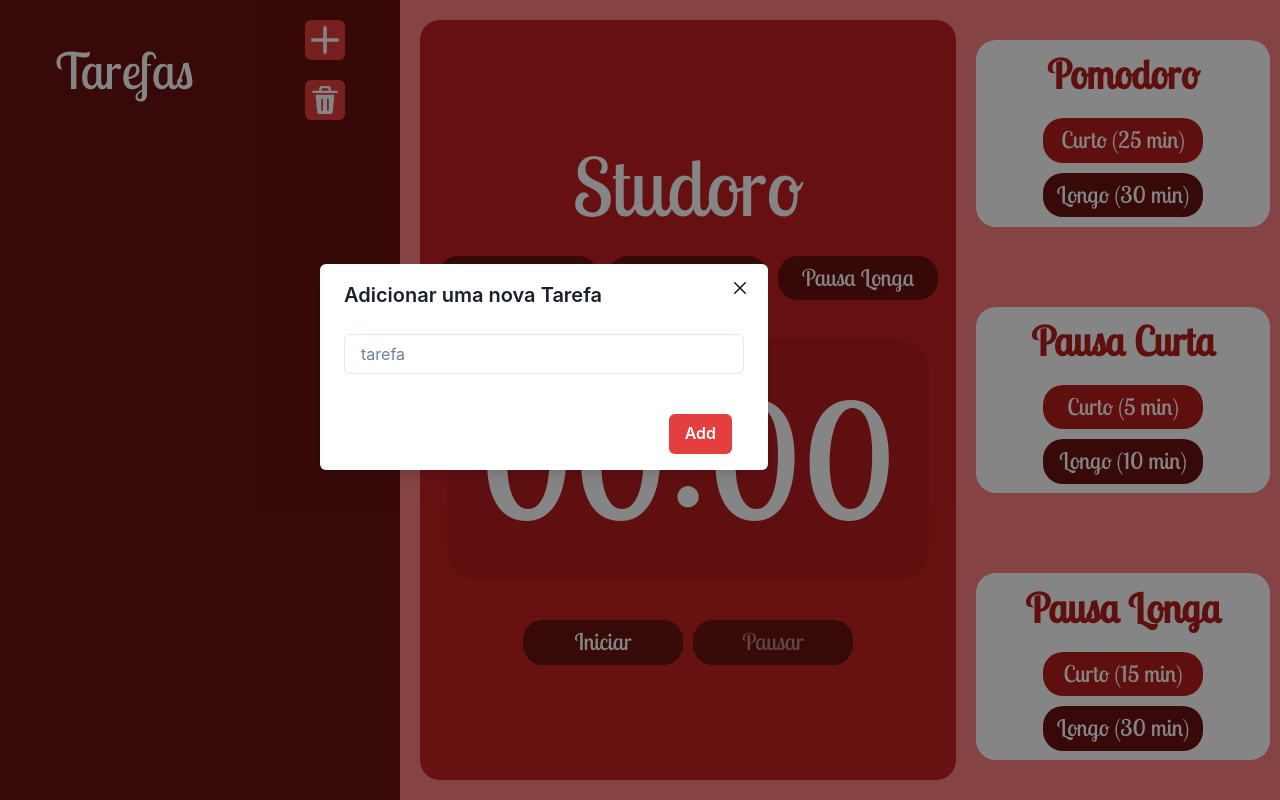
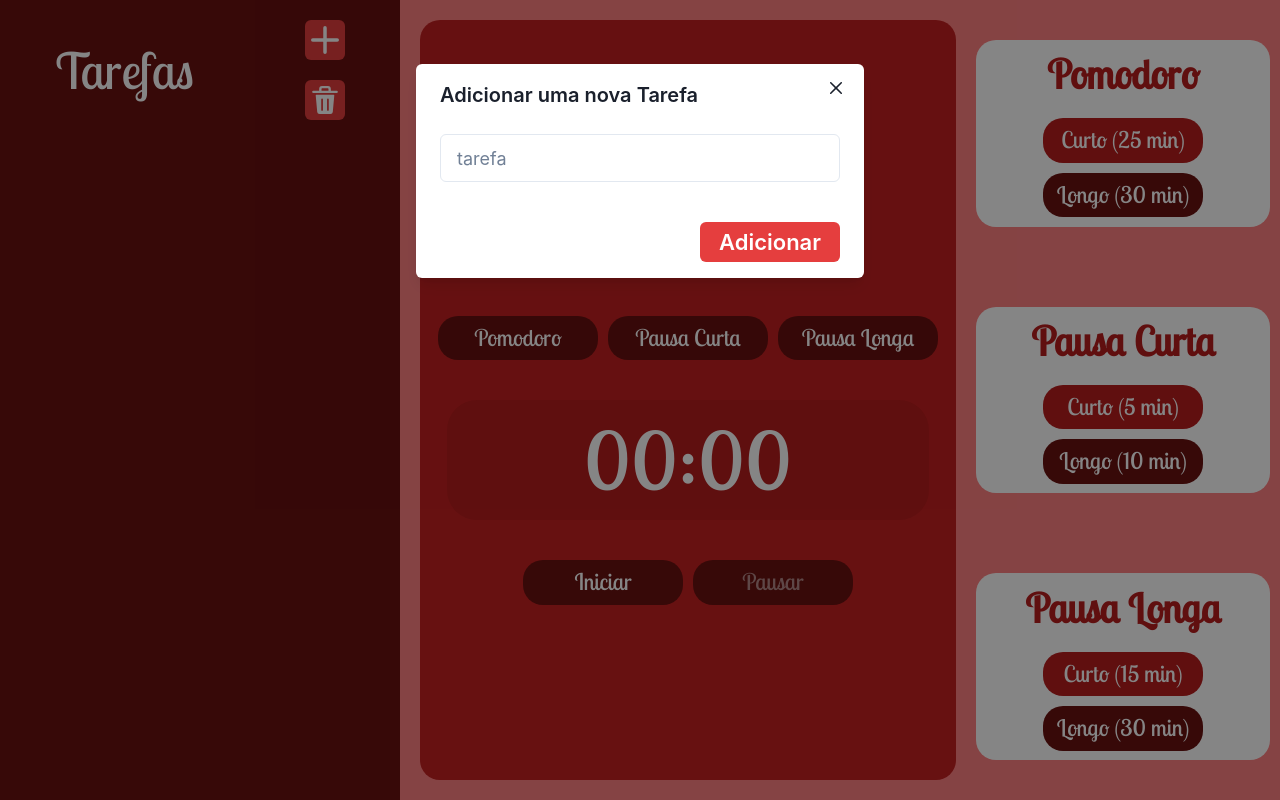
Before and after one commit to cecidoliveira/Studoro, a React (Vite) app: page / in a window 1280 px wide. Both pictures are taken after a click on the button 324 px from the left and 40 px from the top of the page. Built offline with nearby package versions, Linux system fonts and the light colour scheme.

Commit message:
conf. estilização

```diff
--- a/src/Components/App.jsx
+++ b/src/Components/App.jsx
@@ -1,15 +1,16 @@
 import Conf from "./Conf/Conf";
 import Temp from "./Count/Temp";
 import Task from "./Task/Task";
-import { DivConfConteiner, SectionApp } from "./styles"
+import { DivConfConteiner, DivConteiner, SectionApp } from "./styles"
 
 function App() {
 
   return (
     <SectionApp>
       <Task/>
-
-      <Temp/>
+      <DivConteiner>
+        <Temp/>
+      </DivConteiner>
 
       <DivConfConteiner>
         <Conf ConfName='Pomodoro' TimeCurto='25' TimeLongo='30' />
--- a/src/Components/Conf/stylesConf.js
+++ b/src/Components/Conf/stylesConf.js
@@ -15,7 +15,7 @@ export const Title = styled.h2`
     font-size: 40px;
     font-weight: 600;
     text-align: center;
-    @media only screen and (min-width: 1900px) {
+    @media only screen and (min-width: 1600px) {
         font-size: 50px;
     }
 `;
@@ -28,12 +28,10 @@ export const Button = styled.button`
     color: ${(props)=> props.select_cont === true ? '#B48887': '#ffffff'};
     border-radius: 20px;
     width: 10rem;
-    @media only screen and (min-width: 1900px) {
+
+    @media only screen and (min-width: 1600px) {
         font-size: 25px;
-        margin: 10px 30px;
-    }
-    @media only screen and (min-width: 1600px) {
         margin: 5px;
-        width: 6rem;
+        width: 13rem;
     }
 `;
--- a/src/Components/Count/Temp.jsx
+++ b/src/Components/Count/Temp.jsx
@@ -1,7 +1,6 @@
 import { useState } from "react";
 import Buttons from "../Conf/Buttons";
 import { DivButtons, DivCount, DivCountConteiner, DivTemp, Title } from "./stylesCount";
-// import { DivTemp, DivTempCont, DivTempConteiner, TitleTemp } from "../styles";
 
 function Temp(){
 
--- a/src/Components/Count/stylesCount.js
+++ b/src/Components/Count/stylesCount.js
@@ -7,7 +7,9 @@ export const DivCountConteiner = styled.div`
     max-height: 95%;
     border-radius: 20px;
     text-align: center;
+    height: 100%;
 `;
+
 export const DivCount = styled.div`
     display: flex;
     height: 100%;
@@ -28,11 +30,13 @@ export const DivTemp = styled.div`
     margin: 30px 5%;
     border-radius: 30px;
     p{
-        font-size: 10rem;
+        font-size: 5rem;
         color: #ffffff;
     }
     @media only screen and (min-width: 1600px) {
-        p{font-size: 8rem;}
+        p{
+            font-size: 7rem;
+        }
     }
 `;
 export const Title = styled.h1`
--- a/src/Components/Task/ModalTask.jsx
+++ b/src/Components/Task/ModalTask.jsx
@@ -33,20 +33,20 @@ function ModalTask({isOpen, onClose, setTasks, tasks}){
     return(
         <ChakraProvider>
 
-            <Modal isOpen={isOpen} onClose={onClose}>
-                <ModalOverlay/>
-                <ModalContent pos="absolute" top="25%" left="25%" >
+            <Modal isOpen={isOpen} onClose={onClose} >
+                <ModalOverlay h='100%' w='100%'/>
+                <ModalContent>
 
                     <ModalHeader>Adicionar uma nova Tarefa</ModalHeader> <ModalCloseButton/>
 
                     <ModalBody pb={6}>
                         <FormControl>
-                            <Input value={value} focusBorderColor='gray' onChange={(event) => setValue(event.target.value)} placeholder='tarefa' />
+                            <Input value={value} focusBorderColor='gray' size='lg' onChange={(event) => setValue(event.target.value)} placeholder='tarefa' />
                             </FormControl>
                     </ModalBody>
 
                     <ModalFooter>
-                        <Button colorScheme='red' mr={3} onClick={handleAddTask}>Add</Button>
+                        <Button colorScheme='red' w='35%' fontSize='22px' onClick={handleAddTask}>Adicionar</Button>
                     </ModalFooter>
 
                 </ModalContent>
--- a/src/Components/Task/Task.jsx
+++ b/src/Components/Task/Task.jsx
@@ -31,7 +31,6 @@ function Task(){
     function handleSelects(id) {
         let check = tasks.map((tk)=>{
             if(tk.id == id){
-                console.log('aqui')
                 return {id: tk.id, content: tk.content, ischecked: !tk.ischecked}
             }else{
                 return {id: tk.id, content: tk.content, ischecked: tk.ischecked}
--- a/src/Components/styles.js
+++ b/src/Components/styles.js
@@ -8,9 +8,13 @@ export const SectionApp = styled.section`
     background-color: #FF8081;
     height: 100vh;
 `;
-export const DivConfConteiner = styled.div`
+export const DivConteiner = styled.div`
+    background-color: #FF8081;
+`;
+export const DivConfConteiner = styled(DivConteiner)`
     display: grid;
     align-items: center;
+    background-color:  #FF8081;
     margin-right: 10px;
     grid-template-rows: 1fr 1fr 1fr;
 `;
```
